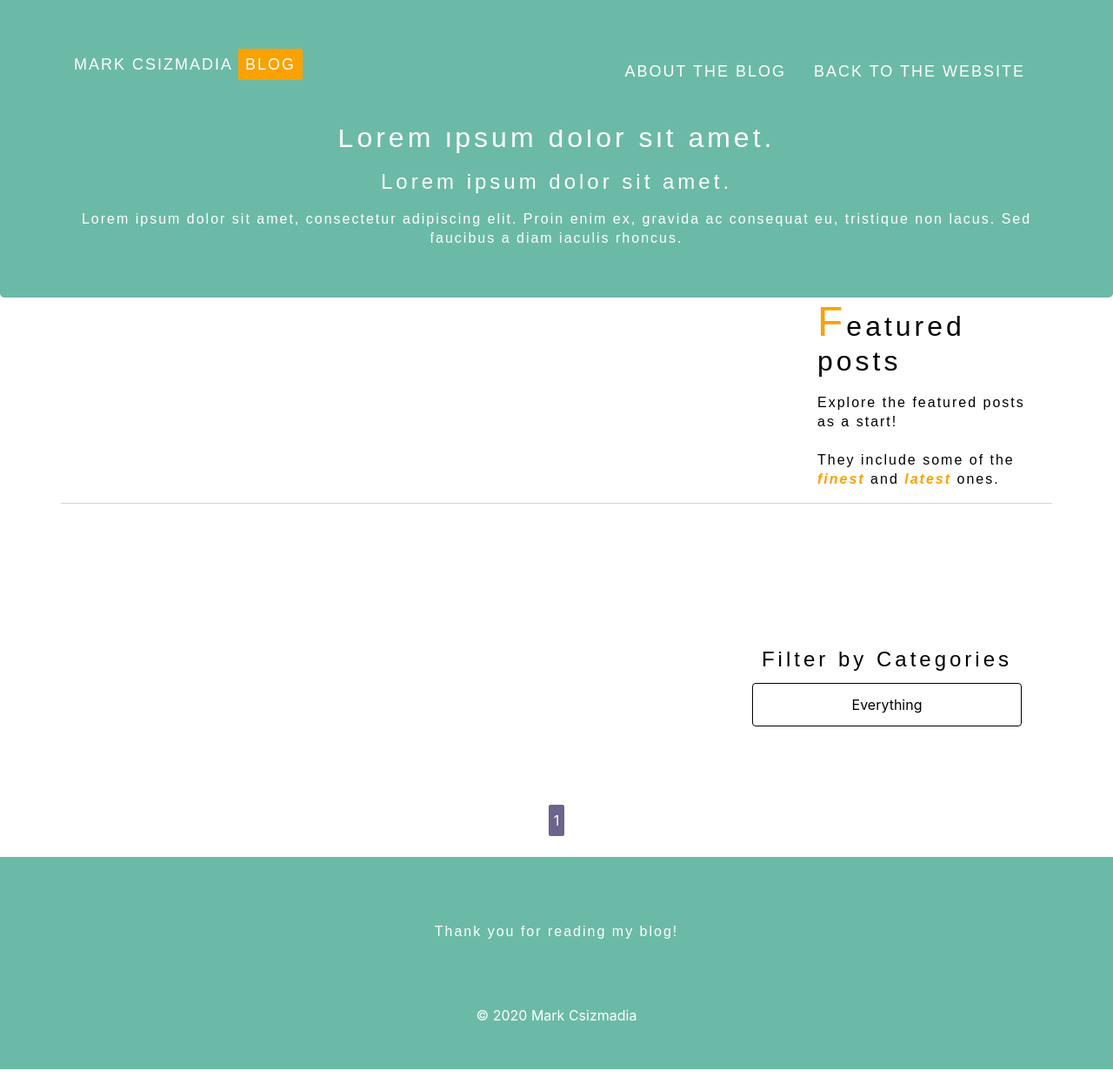
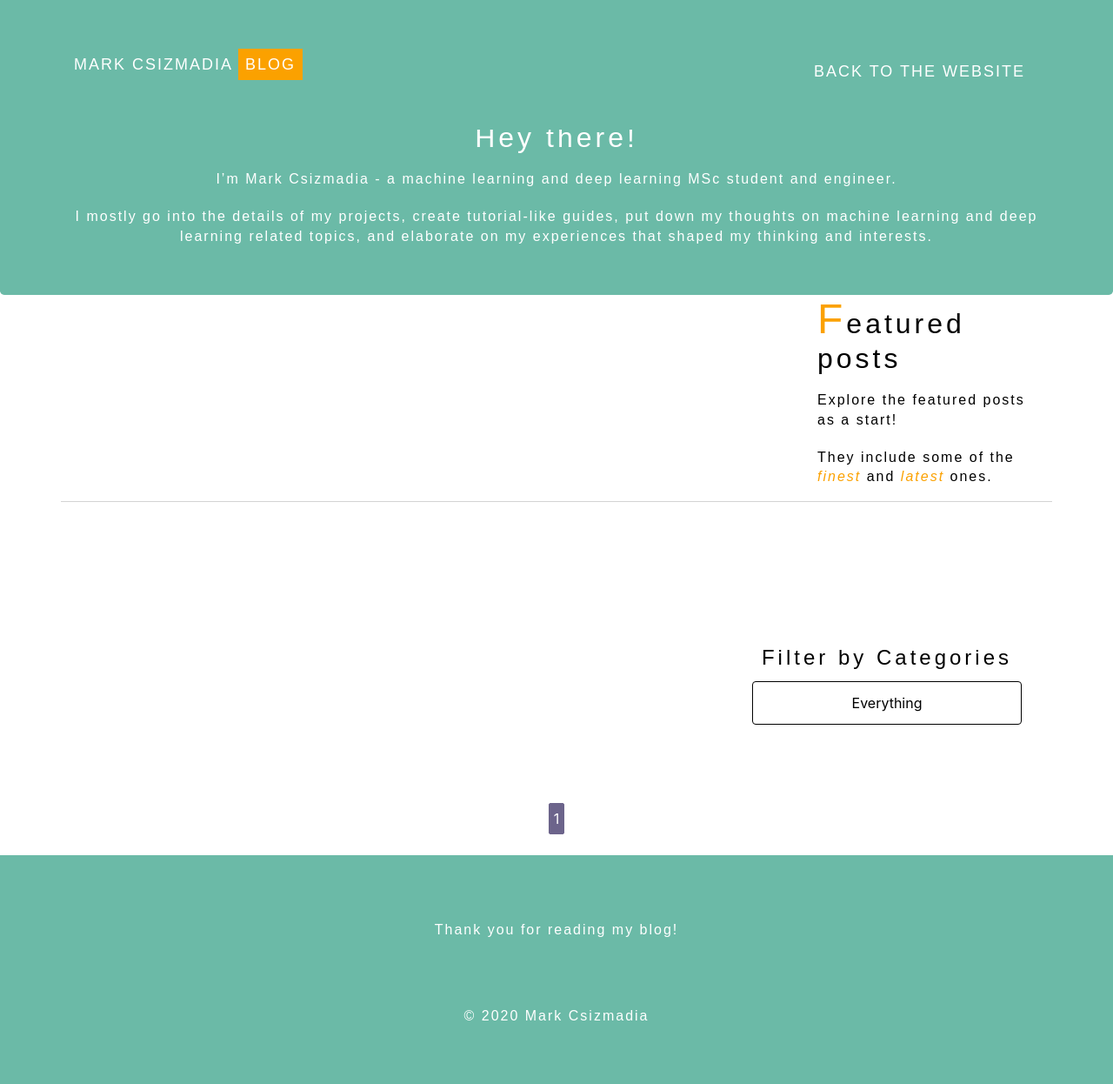
Before and after one commit to mark-antal-csizmadia/personal-website, a Django app: page /blog/ in a window 1280 px wide. Shown: the whole page at 87% size. Run offline with Django 3.2, Linux system fonts and the light colour scheme; data that the repository does not hold is empty; some libraries are stand-ins or nearby versions.

Commit message:
Fixes in blog

```diff
--- a/blog/models.py
+++ b/blog/models.py
@@ -37,7 +37,7 @@ class Post(models.Model):
     technologies = models.CharField(max_length=300, default="default_technology")
     date_posted = models.DateTimeField(default=timezone.now)
     date_updated = models.DateTimeField(default=timezone.now)
-    slug = models.SlugField(default="", unique=True)
+    slug = models.SlugField(default="", unique=True, max_length=200)
     featured = models.BooleanField(default=False)
 
     def __str__(self):
--- a/blog/templates/blog/blog_base.html
+++ b/blog/templates/blog/blog_base.html
@@ -30,7 +30,7 @@
     <div class="container">
         <nav id="navbar" class="navbar navbar-expand-lg navbar-dark bg-aqua fixed-top">
             <div class="container">
-                <a id="navbarbrand" class="navbar-brand text-uppercase" href="#">
+                <a id="navbarbrand" class="navbar-brand text-uppercase" href="{% url 'blog-home' %}">
                     Mark Csizmadia <span class="bg-sunshine py-2 px-2">BLOG</span>
                 </a>
                 <button id="navibut" class="navbar-toggler collapsed" type="button" data-toggle="collapse" data-target="#navbarToggle">
@@ -40,7 +40,6 @@
                 </button>
                 <div class="collapse navbar-collapse" id="navbarToggle">
                     <div class="navbar-nav ml-auto">
-                        <a class="nav-link text-uppercase" href="{% url 'about-the-blog' %}">About the Blog</a>
                         <a class="nav-link text-uppercase" href="{% url 'core_app_view' %}">Back to the Website</a>
                     </div>
                 </div>
@@ -48,10 +47,13 @@
         </nav>
     </div>
     <div id="jumbotron" class="jumbotron text-center bg-aqua">
-        <h1>Lorem ipsum dolor sit amet. </h1>
-        <h2>Lorem ipsum dolor sit amet. </h2>
-        <p>Lorem ipsum dolor sit amet, consectetur adipiscing elit. Proin enim ex, gravida ac consequat eu,
-            tristique non lacus. Sed faucibus a diam iaculis rhoncus.</p>
+        <h1>Hey there!</h1>
+        <p>I’m Mark Csizmadia - a machine learning and deep learning MSc student and engineer.</p>
+        <p>
+            I mostly go into the details of my projects, create tutorial-like guides,
+            put down my thoughts on machine learning and deep learning related topics,
+            and elaborate on my experiences that shaped my thinking and interests.
+        </p>
     </div>
     {% block content %}{% endblock %}
     <footer id="footer" class="page-footer">
@@ -64,7 +66,7 @@
             <a id="totop" href="#"><span id="totopicon" class="glyphicon glyphicon-chevron-up"></span></a>
         </div>
         <div class="footer-copyright text-center pt-5">
-            © 2020 Mark Csizmadia
+            <p>© 2020 Mark Csizmadia</p>
         </div>
     </footer>
     <script
--- a/blog/urls.py
+++ b/blog/urls.py
@@ -4,12 +4,11 @@ from core_app import views as core_app_views
 from django.conf import settings
 from django.conf.urls.static import static
 from django.urls import include
-from .views import post_detail_view, about_the_blog_view, blog_filter_view, blog_home_view
+from .views import post_detail_view, blog_filter_view, blog_home_view
 
 
 urlpatterns = [
     path('', blog_home_view, name='blog-home'),
     path('category/<slug:tag_slug>/', blog_filter_view, name='blog-filter'),
     path('<slug:slug>/', post_detail_view, name='post-detail'),
-    path('about/', about_the_blog_view, name='about-the-blog'),
 ]
--- a/blog/views.py
+++ b/blog/views.py
@@ -2,12 +2,6 @@ from django.shortcuts import render, get_object_or_404
 from django.views.generic import ListView, DetailView
 from blog.models import Post, Tag
 from django.core.paginator import Paginator, EmptyPage, PageNotAnInteger
-
-# Create your views here.
-
-
-def about_the_blog_view(request):
-    return render(request, "blog/about_the_blog.html")
 
 
 def blog_home_view(request):
--- a/core_app/static/core_app/main.css
+++ b/core_app/static/core_app/main.css
@@ -73,7 +73,6 @@ h1 {
 }
 
 .text-underline {
-    font-weight: 600!important;
     font-style: italic;
     color: var(--main-color-2)!important;
 }
@@ -358,13 +357,13 @@ body {
     width: 100%;
     opacity: 0;
     transition: .5s ease;
-    background-color: #d3d3d3;
+    background-color: #fff;
 }
 
 .overlay-text {
     opacity: 0;
     transition: .5s ease;
-    color: #fff;
+    color: #000;
 }
 
 .embed-responsive-select-featured-effect:hover .overlay {
--- a/core_app/templates/core_app/jumbotron.html
+++ b/core_app/templates/core_app/jumbotron.html
@@ -1,6 +1,6 @@
 <div id="jumbotron" class="jumbotron text-center bg-aqua">
     <h1>Hey there!</h1>
-    <p>I’m Mark Csizmadia - a machine learning and deep learning enthusiast.</p>
+    <p>I’m Mark Csizmadia - a machine learning and deep learning MSc student and engineer.</p>
     <p>
         This is my website where I share everything related to my professional development.
         I hope you will enjoy your visit here!
```
Also changed, not shown: blog/templates/blog/about_the_blog.html (deleted, +0 -21 lines), blog/migrations/0014_auto_20200615_1525.py (added), media/post_pics/nvidia_logo.jpg (added).
